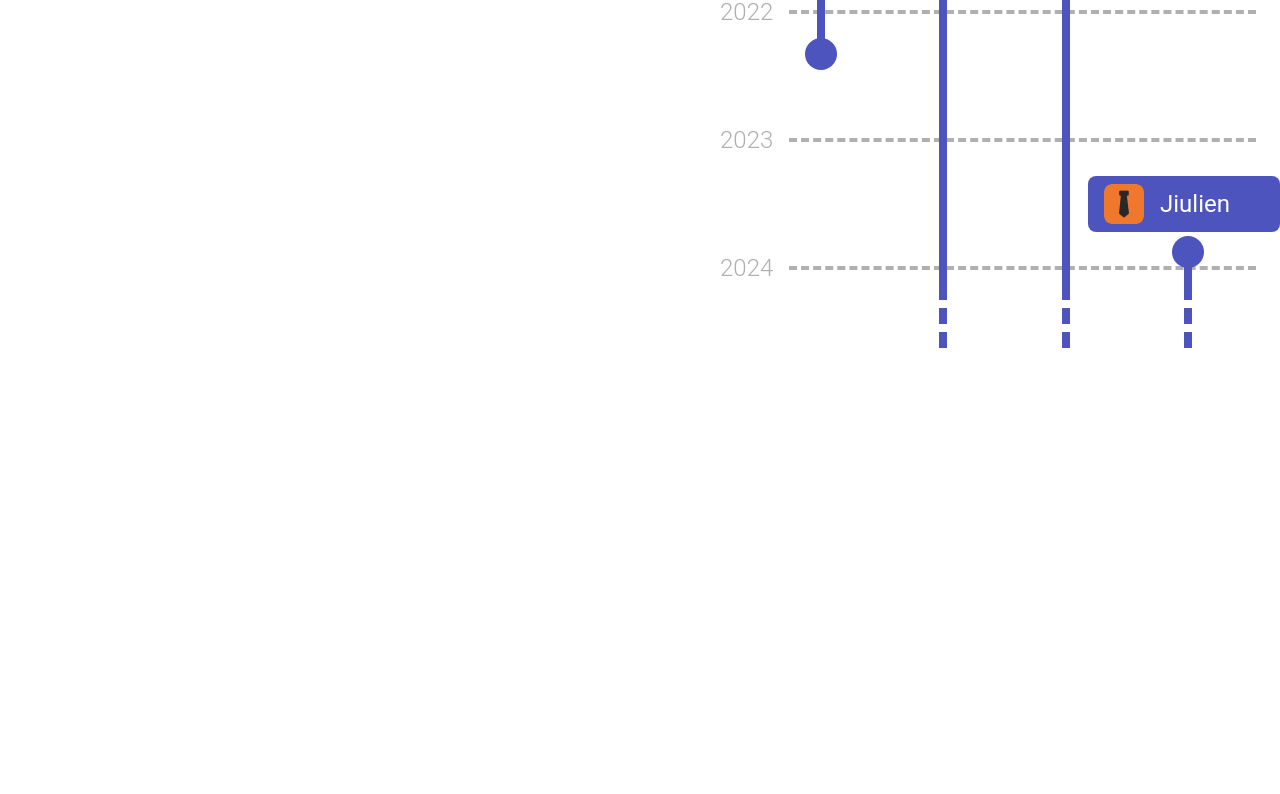
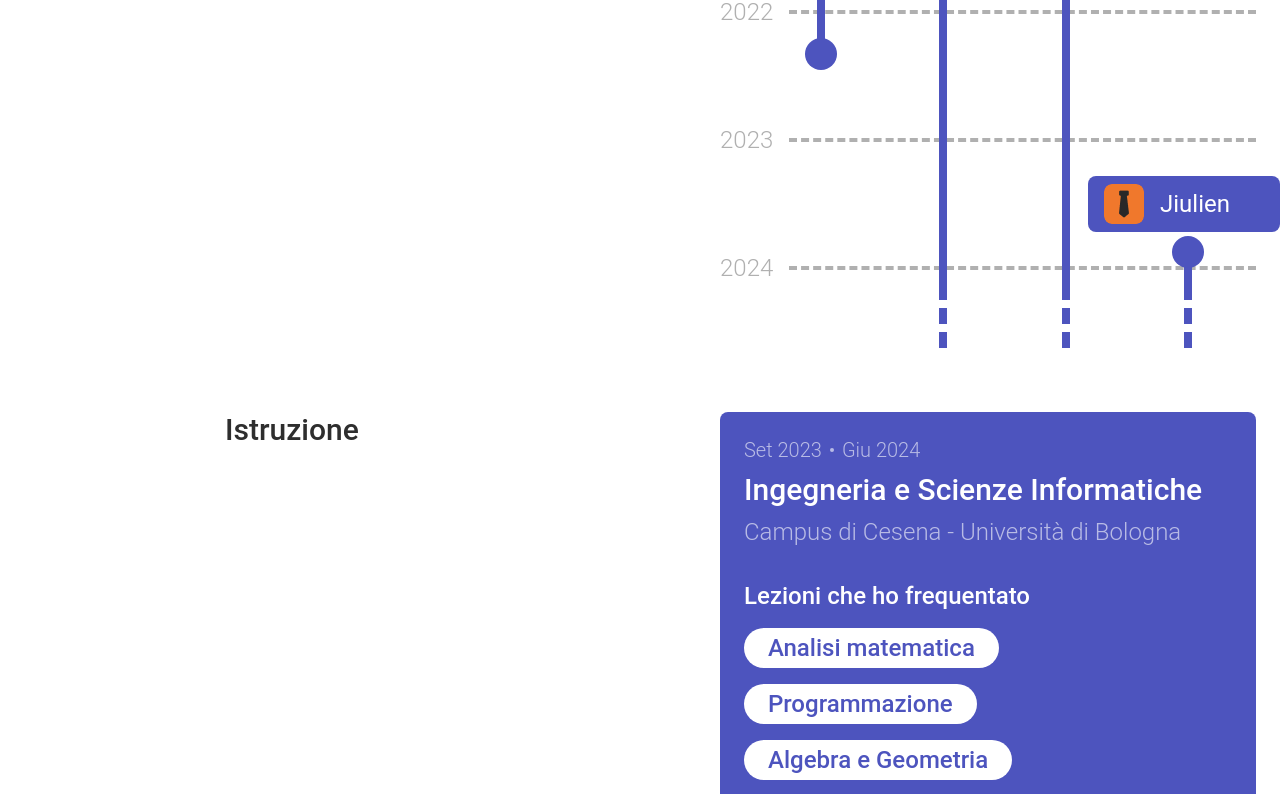
Before and after one commit to GiulioPaesani/giuliopaesani.it, a React (Create React App) app: page / in a window 1280 px wide. Shown: the part 2000-2794 px from the top of the page. Before the commit the page ends 2484 px from the top, so only its background shows below. Built offline with nearby package versions, Linux system fonts and the light colour scheme.

Commit message:
Education

```diff
--- a/src/App.tsx
+++ b/src/App.tsx
@@ -1,4 +1,5 @@
 import './App.css';
+import Education from './components/Education';
 import Header from './components/Header';
 
 import Navbar from './components/Navbar';
@@ -14,6 +15,7 @@ const App = () => {
 			<Presentation />
 			<Skills />
 			<Projects />
+			<Education />
 		</main>
 	);
 };
--- /dev/null
+++ b/src/components/Education/Graduation.tsx
@@ -0,0 +1,30 @@
+import Card from '../global/Card';
+
+const Graduation = () => {
+	return (
+		<Card
+			startDate='Set 2023'
+			endDate='Giu 2024'
+			title='Ingegneria e Scienze Informatiche'
+			subTitle='Campus di Cesena - Università di Bologna'
+			buttonLabel='Il mio corso'
+			buttonLink='https://corsi.unibo.it/laurea/IngegneriaScienzeInformatiche'
+			fields={
+				<>
+					<h2 className='text-2xl text-neutral-50 font-medium mt-8 mb-4'>Lezioni che ho frequentato</h2>
+					<div className='flex gap-2 flex-wrap'>
+						{['Analisi matematica', 'Programmazione', 'Algebra e Geometria', 'Algoritmi e Strutture dati', 'Architetture degli elaboratori'].map(lesson => (
+							<div className='bg-neutral-50 py-1 px-6 rounded-full text-2xl font-medium text-primary-500 mb-2'>{lesson}</div>
+						))}
+					</div>
+					<h2 className='text-2xl text-neutral-50 font-medium mt-8 mb-4'>Perchè ho lasciato l'università?</h2>
+					<p className='text-2xl text-neutral-50'>
+						Ho capito che l’università non è un mondo che mi appartiene. Non so stare senza fare niente e mi sentivo di star sprecando tempo della mia vita
+					</p>
+				</>
+			}
+		/>
+	);
+};
+
+export default Graduation;
--- /dev/null
+++ b/src/components/Education/HighSchool.tsx
@@ -0,0 +1,16 @@
+import Card from '../global/Card';
+
+const HighSchool = () => {
+	return (
+		<Card
+			startDate='Set 2018'
+			endDate='Giu 2023'
+			title='Istituto Tecnico - Informatica'
+			subTitle='ITTS Rimini O. Belluzzi - L. Da Vinci'
+			buttonLabel='La mia scuola'
+			buttonLink='https://www.ittsrimini.edu.it/'
+		/>
+	);
+};
+
+export default HighSchool;
--- /dev/null
+++ b/src/components/Education/index.tsx
@@ -0,0 +1,26 @@
+import Graduation from './Graduation';
+import HighSchool from './HighSchool';
+
+const Education = () => {
+	return (
+		<>
+			<h3 className='text-center text-3xl font-medium text-neutral-950 block xl:hidden'>Istruzione</h3>
+			<div className='flex gap-40 h-[544px]'>
+				<div className='w-full xl:w-1/2 hidden xl:block'>
+					<h3 className='text-center text-3xl font-medium text-neutral-950'>Istruzione</h3>
+				</div>
+				<div className='w-full xl:w-1/2 relative'>
+					<Graduation />
+					<div className='relative ml-8 my-4'>
+						<div className='size-8 rounded-full bg-primary-500 absolute -left-3 -top-1'></div>
+						<div className='border-l-8 border-primary-500 h-24'></div>
+						<div className='size-8 rounded-full bg-primary-500 absolute -left-3 -bottom-1'></div>
+					</div>
+					<HighSchool />
+				</div>
+			</div>
+		</>
+	);
+};
+
+export default Education;
--- a/src/components/Header/index.tsx
+++ b/src/components/Header/index.tsx
@@ -1,4 +1,4 @@
-import ContactMeButton from '../Button/ContactMeButton';
+import ContactMeButton from '../global/ContactMeButton';
 import HiringText from './HiringText';
 import Subtitle from './Subtitle';
 import Title from './Title';
--- a/src/components/Navbar/index.tsx
+++ b/src/components/Navbar/index.tsx
@@ -1,4 +1,4 @@
-import ContactMeButton from '../Button/ContactMeButton';
+import ContactMeButton from '../global/ContactMeButton';
 import NavbarIcon from './NavbarIcon';
 import NavbarOptions from './NavbarOptions';
 
--- a/src/components/Projects/ProjectPopup.tsx
+++ b/src/components/Projects/ProjectPopup.tsx
@@ -1,4 +1,4 @@
-import Button from '../Button';
+import Card from '../global/Card';
 import { ProjectConfig } from './Project';
 
 type ProjectPopupProps = {
@@ -20,28 +20,20 @@ const ProjectPopup = ({ project, setPopup }: ProjectPopupProps) => {
 
 	return (
 		<div className=' bg-neutral-950/50 fixed top-0 left-0 z-50  w-full h-full flex items-center justify-center'>
-			<div className='bg-primary-500 rounded-lg w-4/5 lg:w-2/5 p-6'>
-				<div className='flex items-center gap-2'>
-					<h4 className='text-xl font-light text-primary-200'>{startDate}</h4>
-					<div className='size-1 bg-primary-200 rounded-full'></div>
-					<h4 className='text-xl font-light text-primary-200'>{endDate ?? 'Presente'}</h4>
-
-					<Button
-						type='tertiary'
-						icon='x.svg'
-						onClick={() => {
-							setPopup(null);
-							enableScroll();
-						}}
-						className='ml-auto'
-					/>
-				</div>
-				<h2 className='text-3xl font-medium text-neutral-50 my-2'>{name}</h2>
-				<h3 className='text-2xl font-light text-primary-200'>{job}</h3>
-				<div className='w-full h-48 rounded-lg bg-cover bg-center my-6' style={{ backgroundImage: `url("${thumbnail}")` }}></div>
-				<p className='text-2xl text-neutral-50'>{description}</p>
-				<Button type='tertiary' label={buttonLabel} icon='external-link.svg' onClick={buttonLink} className='mt-12' />
-			</div>
+			<Card
+				startDate={startDate}
+				endDate={endDate}
+				onClickCloseButton={() => {
+					setPopup(null);
+					enableScroll();
+				}}
+				title={name}
+				subTitle={job}
+				buttonLabel={buttonLabel}
+				buttonLink={buttonLink}
+				thumbnail={thumbnail}
+				fields={<p className='text-2xl text-neutral-50'>{description}</p>}
+			/>
 		</div>
 	);
 };
--- a/src/components/Skills/index.tsx
+++ b/src/components/Skills/index.tsx
@@ -1,4 +1,4 @@
-import Button from '../Button';
+import Button from '../global/Button';
 import Skill from './Skill';
 
 const skills = [
--- /dev/null
+++ b/src/components/global/Card.tsx
@@ -0,0 +1,34 @@
+import Button from './Button';
+
+type CardProps = {
+	startDate: string;
+	endDate: string | null;
+	onClickCloseButton?: () => any;
+	title: string;
+	subTitle: string;
+	buttonLabel: string;
+	buttonLink: string;
+	thumbnail?: string;
+	fields?: JSX.Element;
+};
+
+const Card = ({ startDate, endDate, onClickCloseButton, title, subTitle, buttonLabel, buttonLink, thumbnail, fields }: CardProps) => {
+	return (
+		<div className={`bg-primary-500 rounded-lg  ${onClickCloseButton ? 'w-4/5 lg:w-2/5' : 'w-full'} p-6`}>
+			<div className='flex items-center gap-2'>
+				<h4 className='text-xl font-light text-primary-200'>{startDate}</h4>
+				<div className='size-1 bg-primary-200 rounded-full'></div>
+				<h4 className='text-xl font-light text-primary-200'>{endDate ?? 'Presente'}</h4>
+
+				{onClickCloseButton && <Button type='tertiary' icon='x.svg' onClick={onClickCloseButton} className='ml-auto' />}
+			</div>
+			<h2 className='text-3xl font-medium text-neutral-50 my-2'>{title}</h2>
+			<h3 className='text-2xl font-light text-primary-200'>{subTitle}</h3>
+			{thumbnail && <div className='w-full h-48 rounded-lg bg-cover bg-center my-6' style={{ backgroundImage: `url("${thumbnail}")` }}></div>}
+			{fields}
+			<Button type='tertiary' label={buttonLabel} icon='external-link.svg' onClick={buttonLink} className='mt-12' />
+		</div>
+	);
+};
+
+export default Card;
```
Also changed, not shown: src/components/global/Button.tsx (renamed from src/components/Button/index.tsx), src/components/global/ContactMeButton.tsx (renamed from src/components/Button/ContactMeButton.tsx).
